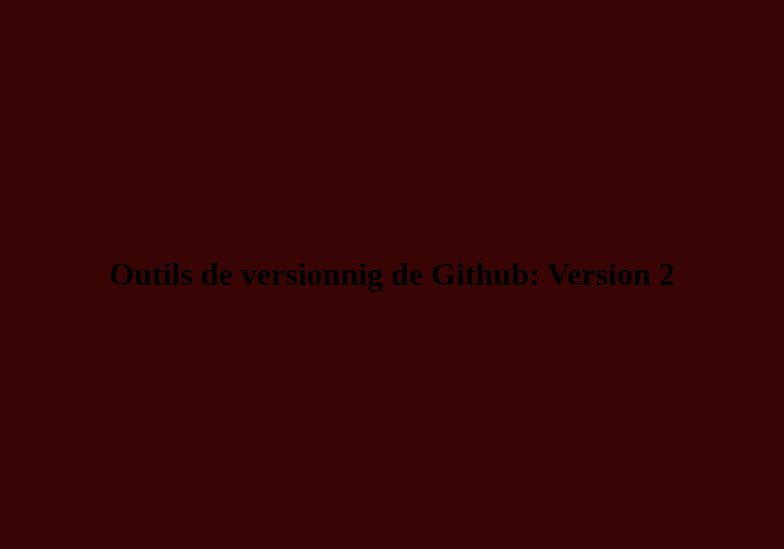
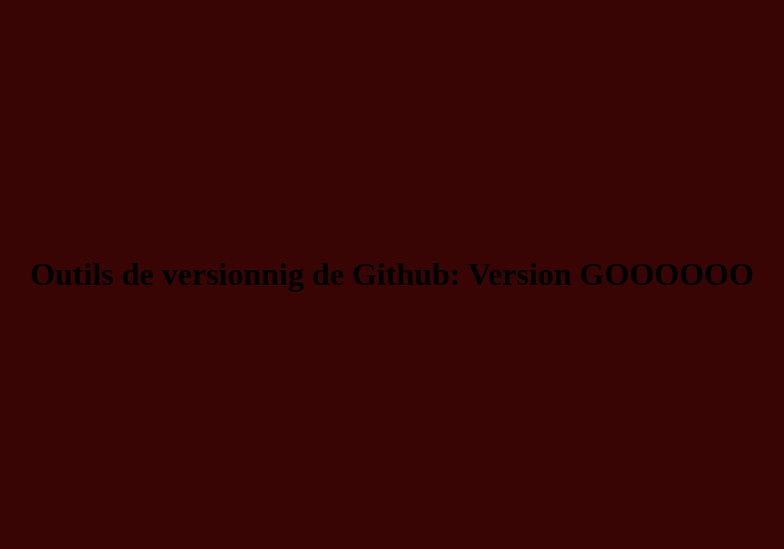
Before and after one commit to pascalsarr/Hackathon-devops., a plain HTML site: page index.html in a window 1280 px wide. Shown: the part 18-567 px from the top of the page, without its empty margins (248-1032 px from the left). Drawn offline with Linux system fonts and the light colour scheme.

Commit message:
version gogo

```diff
--- a/index.html
+++ b/index.html
@@ -10,6 +10,6 @@
     <h1 style="color=white;
 	text-align: center;
 	padding-top:20%;
-	padding-bottom: 20%;">Outils de versionnig de Github: Version 2</h1>
+	padding-bottom: 20%;">Outils de versionnig de Github: Version GOOOOOO</h1>
 </body>
 </html>
```
